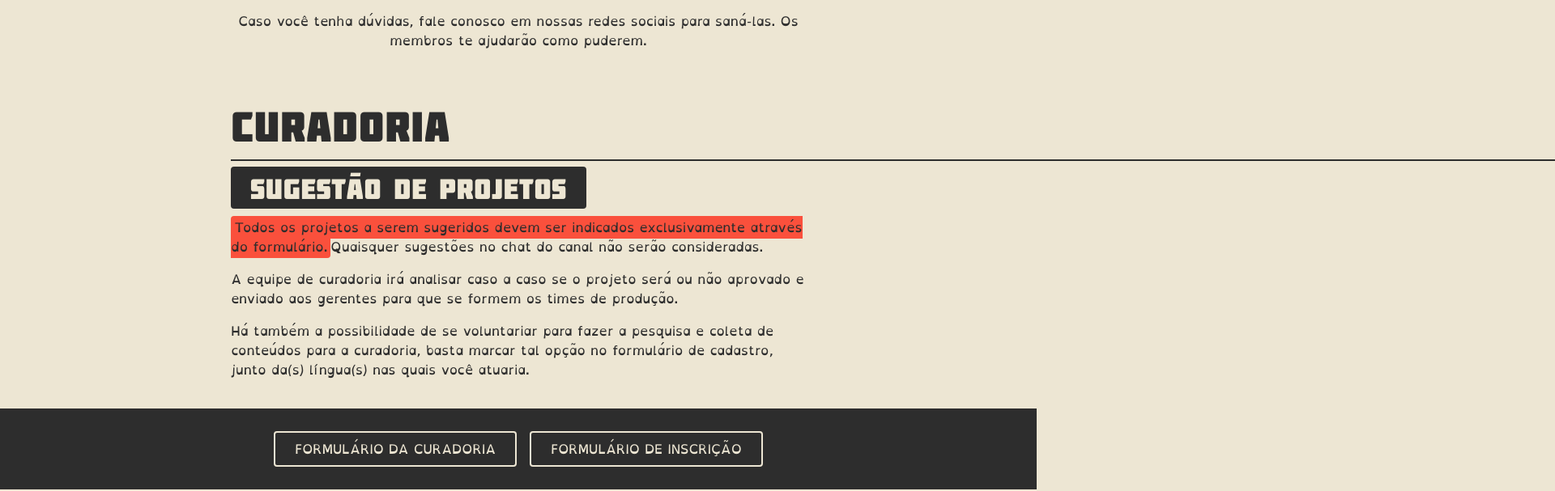
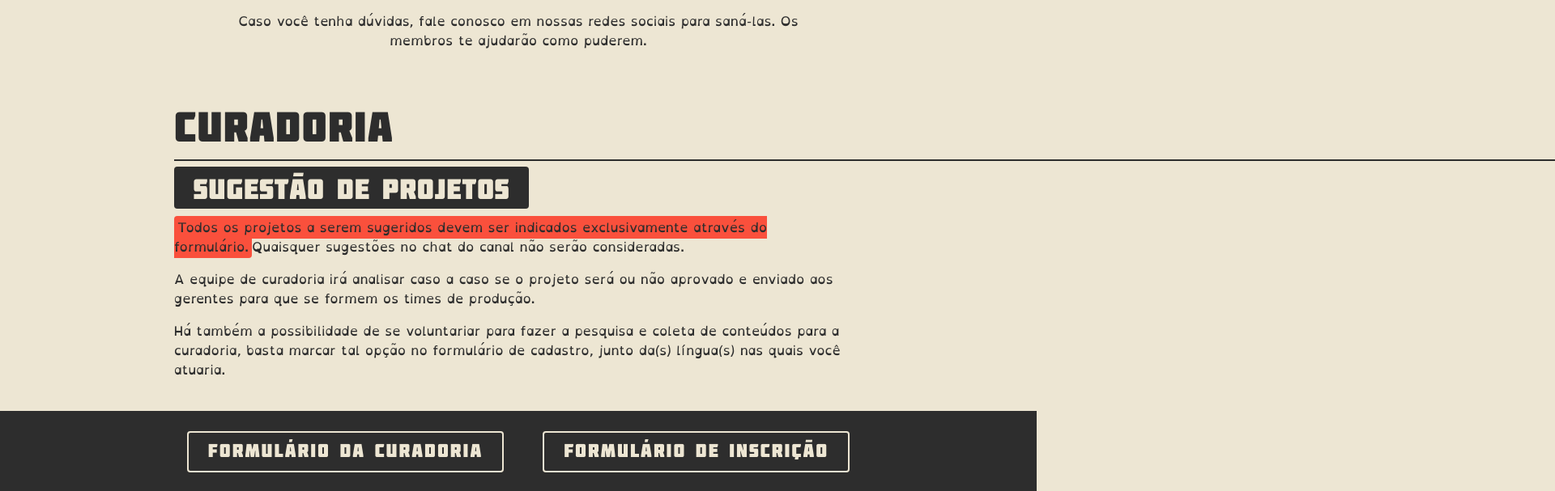
Before and after one commit to comunista-de-iphone/GTRR, a React (Vite) app: page /nossos-processos in a window 1280 px wide. Shown: the part 5069-5676 px from the top of the page at 81% size, 1920 px wide, since content can reach past the window. Built offline with nearby package versions, Linux system fonts and the light colour scheme.

Commit message:
hover dos botões

```diff
--- a/src/app.css
+++ b/src/app.css
@@ -37,6 +37,10 @@ button {
      font: inherit;
      cursor: pointer;
      outline: inherit;
+}
+button:hover {
+     background-color: var(--white);
+     color: var(--black);
 }
 
 a {
@@ -225,6 +229,12 @@ a {
      letter-spacing: 2px;
 }
 
+.link-button:hover {
+     border: 2px solid var(--black);
+     background-color: var(--white);
+     color: var(--black);
+}
+
 .link-arrow {
      gap: var(--spacing-sm);
      margin: 0px var(--spacing-md);
--- a/src/pages/Homepage/HomePage.jsx
+++ b/src/pages/Homepage/HomePage.jsx
@@ -21,8 +21,8 @@ const HomePage = () => {
 
                <section className={`padding1 ${styles.call_to_action}`}>
                     <div className='center cta-full'>
-                         <Link to="/primeiros-passos" className={`white-border borda1 font-title`}>PRIMEIROS PASSOS</Link>
-                         <Link to="/manifesto" className={`white-border borda1 font-title`}>NOSSO MANIFESTO</Link>
+                         <Link to="/primeiros-passos" className={`link-button`}>PRIMEIROS PASSOS</Link>
+                         <Link to="/manifesto" className={`link-button`}>NOSSO MANIFESTO</Link>
                     </div>
                </section>
 
--- a/src/pages/Processos/Processos.jsx
+++ b/src/pages/Processos/Processos.jsx
@@ -75,8 +75,8 @@ const Processos = () => {
                     <p>Há também a possibilidade de se voluntariar para fazer a pesquisa e coleta de conteúdos para a curadoria,
                          basta marcar tal opção no formulário de cadastro, junto da(s) língua(s) nas quais você atuaria.</p>
                     <div className='padding2 cta-full'>
-                         <Link to={'/'} className='borda2 white-border'>Formulário da curadoria</Link>
-                         <Link to={'/'} className='borda2 white-border'>Formulário de inscrição</Link>
+                         <Link to={'/'} className='link-button'>Formulário da curadoria</Link>
+                         <Link to={'/'} className='link-button'>Formulário de inscrição</Link>
                     </div>
                </section>
 
```
